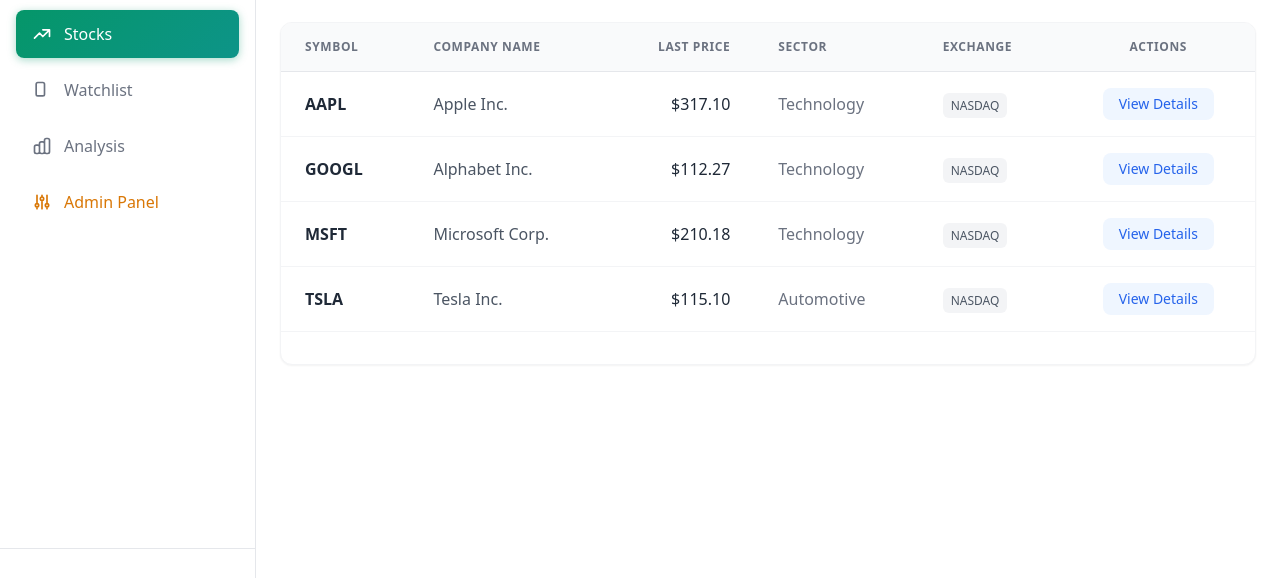
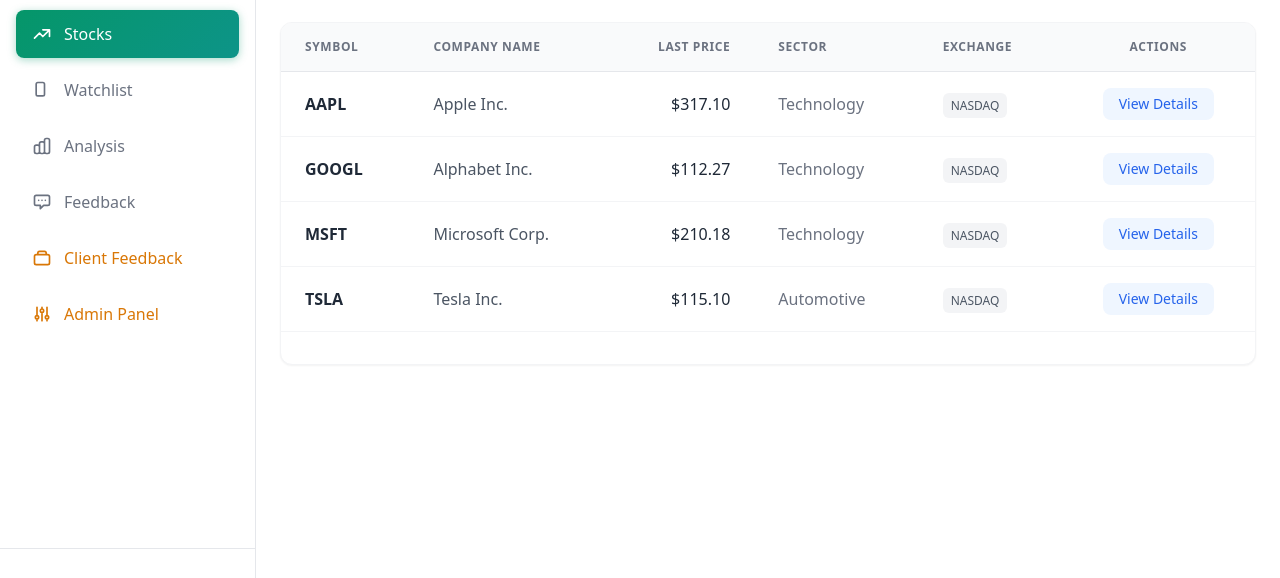
Before and after one commit to AlenPariyarOct10/ArthaPredict-AI-Based-Stock-Analysis-and-Prediction-System, a Laravel app: page /stocks in a window 1280 px wide. Shown: the part 171-749 px from the top of the page. Run offline with Laravel 12, Linux system fonts and the light colour scheme; a user stored in the database is signed in; data comes from the database, SQL or seed files in the repository; style sheets or scripts are compiled from the project's sources; some libraries are stand-ins or nearby versions.

Commit message:
client feedback

```diff
--- a/resources/views/layouts/app.blade.php
+++ b/resources/views/layouts/app.blade.php
@@ -144,14 +144,28 @@
                 <span>Watchlist</span>
             </a>
 
-            <a class="flex items-center px-4 py-3 rounded-lg transition-all duration-200 ease-in-out font-medium {{ request()->routeIs('analysis.*') ? 'nav-active' : 'text-gray-500 dark:text-gray-400 hover:bg-gray-100 dark:hover:bg-gray-700 hover:text-gray-800 dark:hover:text-gray-100' }}" href="javascript:void(0)">
+            <a class="flex items-center px-4 py-3 rounded-lg transition-all duration-200 ease-in-out font-medium {{ request()->routeIs('analysis.index') ? 'nav-active' : 'text-gray-500 dark:text-gray-400 hover:bg-gray-100 dark:hover:bg-gray-700 hover:text-gray-800 dark:hover:text-gray-100' }}" href="{{ route('analysis.index') }}">
                 <svg class="w-5 h-5 mr-3" fill="none" stroke="currentColor" viewBox="0 0 24 24">
                     <path stroke-linecap="round" stroke-linejoin="round" stroke-width="2" d="M9 19v-6a2 2 0 00-2-2H5a2 2 0 00-2 2v6a2 2 0 002 2h2a2 2 0 002-2zm0 0V9a2 2 0 012-2h2a2 2 0 012 2v10m-6 0a2 2 0 002 2h2a2 2 0 002-2m0 0V5a2 2 0 012-2h2a2 2 0 012 2v14a2 2 0 01-2 2h-2a2 2 0 01-2-2z"></path>
                 </svg>
                 <span>Analysis</span>
             </a>
 
+            <a class="flex items-center px-4 py-3 rounded-lg transition-all duration-200 ease-in-out font-medium {{ request()->routeIs('feedback.*') ? 'nav-active' : 'text-gray-500 dark:text-gray-400 hover:bg-gray-100 dark:hover:bg-gray-700 hover:text-gray-800 dark:hover:text-gray-100' }}" href="{{ route('feedback.index') }}">
+                <svg class="w-5 h-5 mr-3" fill="none" stroke="currentColor" viewBox="0 0 24 24">
+                    <path stroke-linecap="round" stroke-linejoin="round" stroke-width="2" d="M8 10h.01M12 10h.01M16 10h.01M9 16H5a2 2 0 01-2-2V6a2 2 0 012-2h14a2 2 0 012 2v8a2 2 0 01-2 2h-5l-4 4v-4z"></path>
+                </svg>
+                <span>Feedback</span>
+            </a>
+
             @if(Auth::user() && Auth::user()->is_admin)
+            <a class="flex items-center px-4 py-3 rounded-lg transition-all duration-200 ease-in-out font-medium {{ request()->routeIs('admin.feedbacks.*') ? 'nav-active' : 'text-amber-600 dark:text-amber-400 hover:bg-amber-50 dark:hover:bg-amber-900/30' }}" href="{{ route('admin.feedbacks.index') }}">
+                <svg class="w-5 h-5 mr-3" fill="none" stroke="currentColor" viewBox="0 0 24 24">
+                    <path stroke-linecap="round" stroke-linejoin="round" stroke-width="2" d="M17 8h2a2 2 0 012 2v8a2 2 0 01-2 2H5a2 2 0 01-2-2v-8a2 2 0 012-2h2m10 0V6a2 2 0 00-2-2H9a2 2 0 00-2 2v2m10 0H7"></path>
+                </svg>
+                <span>Client Feedback</span>
+            </a>
+
             <a class="flex items-center px-4 py-3 rounded-lg transition-all duration-200 ease-in-out font-medium {{ request()->routeIs('admin.dashboard') ? 'nav-active' : 'text-amber-600 dark:text-amber-400 hover:bg-amber-50 dark:hover:bg-amber-900/30' }}" href="{{ route('admin.dashboard') }}">
                 <svg class="w-5 h-5 mr-3" fill="none" stroke="currentColor" viewBox="0 0 24 24">
                     <path stroke-linecap="round" stroke-linejoin="round" stroke-width="2" d="M12 6V4m0 2a2 2 0 100 4m0-4a2 2 0 110 4m-6 8a2 2 0 100-4m0 4a2 2 0 110-4m0 4v2m0-6V4m6 6v10m6-2a2 2 0 100-4m0 4a2 2 0 110-4m0 4v2m0-6V4"></path>
@@ -219,7 +233,7 @@
                                 <a href="{{ route('profile.edit') }}" class="block px-4 py-2 text-sm text-foreground hover:bg-muted dark:hover:bg-secondary transition">
                                     Profile Settings
                                 </a>
-                                <form method="POST" action="{{ route('logout') }}">
+                                <form method="POST" action="{{ Auth::user()->is_admin ? route('admin.logout') : route('logout') }}">
                                     @csrf
                                     <button type="submit" class="block w-full text-left px-4 py-2 text-sm text-destructive hover:bg-destructive/10 transition font-medium">
                                         Logout
--- a/routes/web.php
+++ b/routes/web.php
@@ -63,12 +63,27 @@
     Route::post('/watchlist/toggle', [WatchlistController::class, 'toggle'])->name('watchlist.toggle');
 
     // Feedback
+    Route::get('/feedback', [FeedbackController::class, 'index'])->name('feedback.index');
     Route::post('/feedback', [FeedbackController::class, 'store'])->name('feedback.store');
+
+    // Analysis
+    Route::get('/analysis', [App\Http\Controllers\AnalysisController::class, 'index'])->name('analysis.index');
+});
+
+// Admin Auth Routes
+Route::middleware('guest')->prefix('admin')->name('admin.')->group(function () {
+    Route::get('/login', [App\Http\Controllers\Auth\AdminLoginController::class, 'create'])->name('login');
+    Route::post('/login', [App\Http\Controllers\Auth\AdminLoginController::class, 'store'])->name('login.store');
+});
+
+Route::middleware(['auth', 'admin'])->prefix('admin')->name('admin.')->group(function () {
+    Route::post('/logout', [App\Http\Controllers\Auth\AdminLoginController::class, 'destroy'])->name('logout');
 });
 
 // Admin Routes
-Route::middleware(['auth'])->prefix('admin')->name('admin.')->group(function () {
+Route::middleware(['auth', 'admin'])->prefix('admin')->name('admin.')->group(function () {
     Route::get('/dashboard', [AdminController::class, 'dashboard'])->name('dashboard');
+    Route::get('/feedbacks', [FeedbackController::class, 'adminIndex'])->name('feedbacks.index');
     Route::post('/train', [AdminController::class, 'trainModel'])->name('train');
 });
 
```
Also changed, not shown: app/Http/Controllers/FeedbackController.php (+15 -2 lines).
